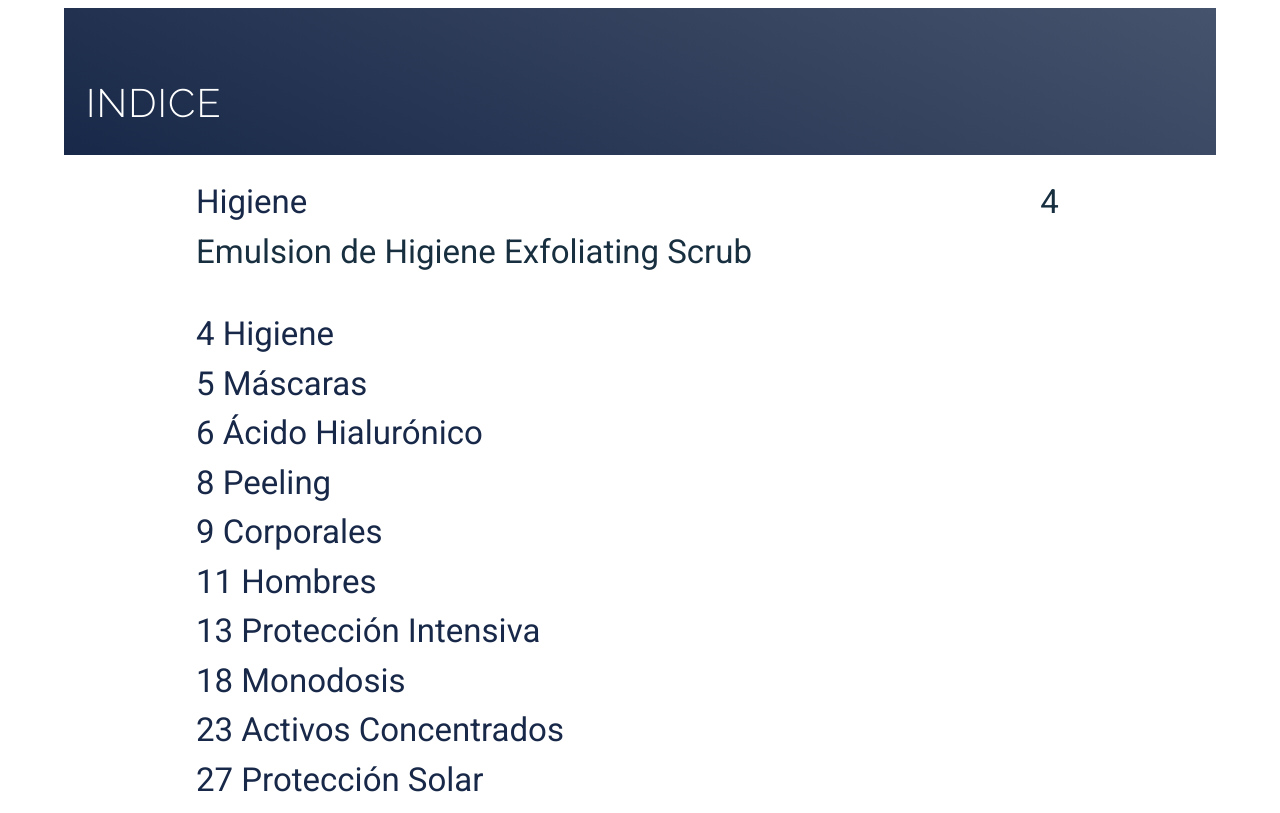
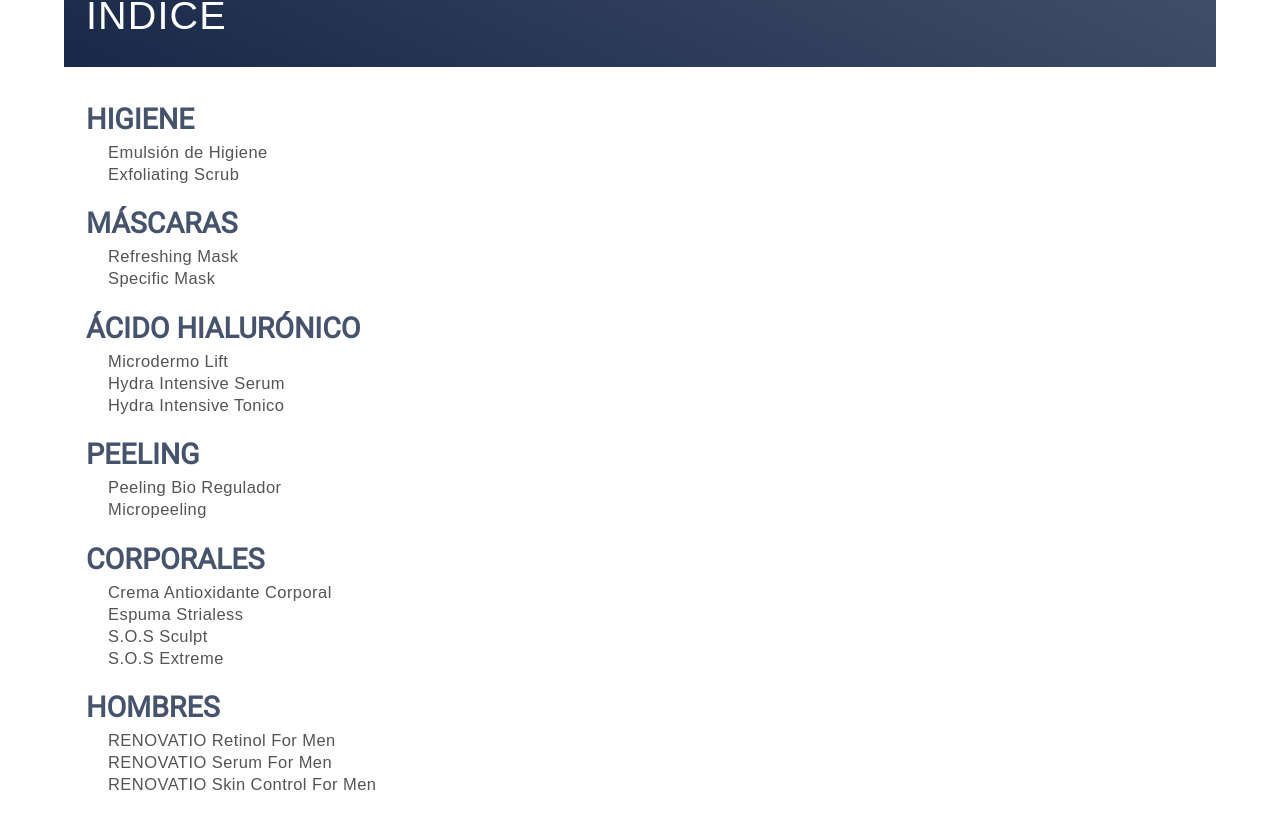
Before and after one commit to EspecificosBA/eba-vademecum, a website: page index.html in a window 1280 px wide. Shown: the part 1967-2780 px from the top of the page. Drawn offline with Linux system fonts and the light colour scheme; a web font is replaced by a local one.

Commit message:
ToC as a HTML table

```diff
--- /dev/null
+++ b/css/fonts.css
@@ -0,0 +1,176 @@
+/* cyrillic-ext */
+@font-face {
+  font-family: 'Fira Sans';
+  font-style: normal;
+  font-weight: 400;
+  src: local('Fira Sans Regular'), local('FiraSans-Regular'), url(https://fonts.gstatic.com/s/firasans/v9/va9E4kDNxMZdWfMOD5VvmojLazX3dGTP.woff2) format('woff2');
+  unicode-range: U+0460-052F, U+1C80-1C88, U+20B4, U+2DE0-2DFF, U+A640-A69F, U+FE2E-FE2F;
+}
+/* cyrillic */
+@font-face {
+  font-family: 'Fira Sans';
+  font-style: normal;
+  font-weight: 400;
+  src: local('Fira Sans Regular'), local('FiraSans-Regular'), url(https://fonts.gstatic.com/s/firasans/v9/va9E4kDNxMZdWfMOD5Vvk4jLazX3dGTP.woff2) format('woff2');
+  unicode-range: U+0400-045F, U+0490-0491, U+04B0-04B1, U+2116;
+}
+/* greek-ext */
+@font-face {
+  font-family: 'Fira Sans';
+  font-style: normal;
+  font-weight: 400;
+  src: local('Fira Sans Regular'), local('FiraSans-Regular'), url(https://fonts.gstatic.com/s/firasans/v9/va9E4kDNxMZdWfMOD5Vvm4jLazX3dGTP.woff2) format('woff2');
+  unicode-range: U+1F00-1FFF;
+}
+/* greek */
+@font-face {
+  font-family: 'Fira Sans';
+  font-style: normal;
+  font-weight: 400;
+  src: local('Fira Sans Regular'), local('FiraSans-Regular'), url(https://fonts.gstatic.com/s/firasans/v9/va9E4kDNxMZdWfMOD5VvlIjLazX3dGTP.woff2) format('woff2');
+  unicode-range: U+0370-03FF;
+}
+/* vietnamese */
+@font-face {
+  font-family: 'Fira Sans';
+  font-style: normal;
+  font-weight: 400;
+  src: local('Fira Sans Regular'), local('FiraSans-Regular'), url(https://fonts.gstatic.com/s/firasans/v9/va9E4kDNxMZdWfMOD5VvmIjLazX3dGTP.woff2) format('woff2');
+  unicode-range: U+0102-0103, U+0110-0111, U+1EA0-1EF9, U+20AB;
+}
+/* latin-ext */
+@font-face {
+  font-family: 'Fira Sans';
+  font-style: normal;
+  font-weight: 400;
+  src: local('Fira Sans Regular'), local('FiraSans-Regular'), url(https://fonts.gstatic.com/s/firasans/v9/va9E4kDNxMZdWfMOD5VvmYjLazX3dGTP.woff2) format('woff2');
+  unicode-range: U+0100-024F, U+0259, U+1E00-1EFF, U+2020, U+20A0-20AB, U+20AD-20CF, U+2113, U+2C60-2C7F, U+A720-A7FF;
+}
+/* latin */
+@font-face {
+  font-family: 'Fira Sans';
+  font-style: normal;
+  font-weight: 400;
+  src: local('Fira Sans Regular'), local('FiraSans-Regular'), url(https://fonts.gstatic.com/s/firasans/v9/va9E4kDNxMZdWfMOD5Vvl4jLazX3dA.woff2) format('woff2');
+  unicode-range: U+0000-00FF, U+0131, U+0152-0153, U+02BB-02BC, U+02C6, U+02DA, U+02DC, U+2000-206F, U+2074, U+20AC, U+2122, U+2191, U+2193, U+2212, U+2215, U+FEFF, U+FFFD;
+}
+/* latin-ext */
+@font-face {
+  font-family: 'Raleway';
+  font-style: italic;
+  font-weight: 300;
+  src: local('Raleway Light Italic'), local('Raleway-LightItalic'), url(https://fonts.gstatic.com/s/raleway/v13/1Ptpg8zYS_SKggPNyCgw5qN_DNCb71ka4ZiO.woff2) format('woff2');
+  unicode-range: U+0100-024F, U+0259, U+1E00-1EFF, U+2020, U+20A0-20AB, U+20AD-20CF, U+2113, U+2C60-2C7F, U+A720-A7FF;
+}
+/* latin */
+@font-face {
+  font-family: 'Raleway';
+  font-style: italic;
+  font-weight: 300;
+  src: local('Raleway Light Italic'), local('Raleway-LightItalic'), url(https://fonts.gstatic.com/s/raleway/v13/1Ptpg8zYS_SKggPNyCgw5qN_AtCb71ka4Q.woff2) format('woff2');
+  unicode-range: U+0000-00FF, U+0131, U+0152-0153, U+02BB-02BC, U+02C6, U+02DA, U+02DC, U+2000-206F, U+2074, U+20AC, U+2122, U+2191, U+2193, U+2212, U+2215, U+FEFF, U+FFFD;
+}
+/* latin-ext */
+@font-face {
+  font-family: 'Raleway';
+  font-style: italic;
+  font-weight: 400;
+  src: local('Raleway Italic'), local('Raleway-Italic'), url(https://fonts.gstatic.com/s/raleway/v13/1Ptsg8zYS_SKggPNyCg4Q4FqL_KWxWMT.woff2) format('woff2');
+  unicode-range: U+0100-024F, U+0259, U+1E00-1EFF, U+2020, U+20A0-20AB, U+20AD-20CF, U+2113, U+2C60-2C7F, U+A720-A7FF;
+}
+/* latin */
+@font-face {
+  font-family: 'Raleway';
+  font-style: italic;
+  font-weight: 400;
+  src: local('Raleway Italic'), local('Raleway-Italic'), url(https://fonts.gstatic.com/s/raleway/v13/1Ptsg8zYS_SKggPNyCg4TYFqL_KWxQ.woff2) format('woff2');
+  unicode-range: U+0000-00FF, U+0131, U+0152-0153, U+02BB-02BC, U+02C6, U+02DA, U+02DC, U+2000-206F, U+2074, U+20AC, U+2122, U+2191, U+2193, U+2212, U+2215, U+FEFF, U+FFFD;
+}
+/* latin-ext */
+@font-face {
+  font-family: 'Raleway';
+  font-style: normal;
+  font-weight: 300;
+  src: local('Raleway Light'), local('Raleway-Light'), url(https://fonts.gstatic.com/s/raleway/v13/1Ptrg8zYS_SKggPNwIYqWqhPANqczVsq4A.woff2) format('woff2');
+  unicode-range: U+0100-024F, U+0259, U+1E00-1EFF, U+2020, U+20A0-20AB, U+20AD-20CF, U+2113, U+2C60-2C7F, U+A720-A7FF;
+}
+/* latin */
+@font-face {
+  font-family: 'Raleway';
+  font-style: normal;
+  font-weight: 300;
+  src: local('Raleway Light'), local('Raleway-Light'), url(https://fonts.gstatic.com/s/raleway/v13/1Ptrg8zYS_SKggPNwIYqWqZPANqczVs.woff2) format('woff2');
+  unicode-range: U+0000-00FF, U+0131, U+0152-0153, U+02BB-02BC, U+02C6, U+02DA, U+02DC, U+2000-206F, U+2074, U+20AC, U+2122, U+2191, U+2193, U+2212, U+2215, U+FEFF, U+FFFD;
+}
+/* latin-ext */
+@font-face {
+  font-family: 'Raleway';
+  font-style: normal;
+  font-weight: 400;
+  src: local('Raleway'), local('Raleway-Regular'), url(https://fonts.gstatic.com/s/raleway/v13/1Ptug8zYS_SKggPNyCMIT4ttDfCmxA.woff2) format('woff2');
+  unicode-range: U+0100-024F, U+0259, U+1E00-1EFF, U+2020, U+20A0-20AB, U+20AD-20CF, U+2113, U+2C60-2C7F, U+A720-A7FF;
+}
+/* latin */
+@font-face {
+  font-family: 'Raleway';
+  font-style: normal;
+  font-weight: 400;
+  src: local('Raleway'), local('Raleway-Regular'), url(https://fonts.gstatic.com/s/raleway/v13/1Ptug8zYS_SKggPNyC0IT4ttDfA.woff2) format('woff2');
+  unicode-range: U+0000-00FF, U+0131, U+0152-0153, U+02BB-02BC, U+02C6, U+02DA, U+02DC, U+2000-206F, U+2074, U+20AC, U+2122, U+2191, U+2193, U+2212, U+2215, U+FEFF, U+FFFD;
+}
+/* cyrillic-ext */
+@font-face {
+  font-family: 'Roboto';
+  font-style: normal;
+  font-weight: 400;
+  src: local('Roboto'), local('Roboto-Regular'), local('sans-serif'), url(https://fonts.gstatic.com/s/roboto/v19/KFOmCnqEu92Fr1Mu72xKKTU1Kvnz.woff2) format('woff2');
+  unicode-range: U+0460-052F, U+1C80-1C88, U+20B4, U+2DE0-2DFF, U+A640-A69F, U+FE2E-FE2F;
+}
+/* cyrillic */
+@font-face {
+  font-family: 'Roboto';
+  font-style: normal;
+  font-weight: 400;
+  src: local('Roboto'), local('Roboto-Regular'), local('sans-serif'), url(https://fonts.gstatic.com/s/roboto/v19/KFOmCnqEu92Fr1Mu5mxKKTU1Kvnz.woff2) format('woff2');
+  unicode-range: U+0400-045F, U+0490-0491, U+04B0-04B1, U+2116;
+}
+/* greek-ext */
+@font-face {
+  font-family: 'Roboto';
+  font-style: normal;
+  font-weight: 400;
+  src: local('Roboto'), local('Roboto-Regular'), local('sans-serif'), url(https://fonts.gstatic.com/s/roboto/v19/KFOmCnqEu92Fr1Mu7mxKKTU1Kvnz.woff2) format('woff2');
+  unicode-range: U+1F00-1FFF;
+}
+/* greek */
+@font-face {
+  font-family: 'Roboto';
+  font-style: normal;
+  font-weight: 400;
+  src: local('Roboto'), local('Roboto-Regular'), local('sans-serif'), url(https://fonts.gstatic.com/s/roboto/v19/KFOmCnqEu92Fr1Mu4WxKKTU1Kvnz.woff2) format('woff2');
+  unicode-range: U+0370-03FF;
+}
+/* vietnamese */
+@font-face {
+  font-family: 'Roboto';
+  font-style: normal;
+  font-weight: 400;
+  src: local('Roboto'), local('Roboto-Regular'), local('sans-serif'), url(https://fonts.gstatic.com/s/roboto/v19/KFOmCnqEu92Fr1Mu7WxKKTU1Kvnz.woff2) format('woff2');
+  unicode-range: U+0102-0103, U+0110-0111, U+1EA0-1EF9, U+20AB;
+}
+/* latin-ext */
+@font-face {
+  font-family: 'Roboto';
+  font-style: normal;
+  font-weight: 400;
+  src: local('Roboto'), local('Roboto-Regular'), local('sans-serif'), url(https://fonts.gstatic.com/s/roboto/v19/KFOmCnqEu92Fr1Mu7GxKKTU1Kvnz.woff2) format('woff2');
+  unicode-range: U+0100-024F, U+0259, U+1E00-1EFF, U+2020, U+20A0-20AB, U+20AD-20CF, U+2113, U+2C60-2C7F, U+A720-A7FF;
+}
+/* latin */
+@font-face {
+  font-family: 'Roboto';
+  font-style: normal;
+  font-weight: 400;
+  src: local('Roboto'), local('Roboto-Regular'), local('sans-serif'), url(https://fonts.gstatic.com/s/roboto/v19/KFOmCnqEu92Fr1Mu4mxKKTU1Kg.woff2) format('woff2');
+  unicode-range: U+0000-00FF, U+0131, U+0152-0153, U+02BB-02BC, U+02C6, U+02DA, U+02DC, U+2000-206F, U+2074, U+20AC, U+2122, U+2191, U+2193, U+2212, U+2215, U+FEFF, U+FFFD;
+}
--- a/css/main.css
+++ b/css/main.css
@@ -7,6 +7,13 @@
     font-size: 22px;
     -webkit-print-color-adjust: exact;
 }
+
+@media print {
+    thead {
+        display: table-header-group;
+    }
+}
+
 .image {
     max-width: 500px;
     margin: auto;
@@ -41,20 +48,83 @@
     padding: 0 1rem;
 }
 
+table {
+    page-break-before: always;
+}
+
+table.table th,
+table.table td {
+    padding: 0;
+    border: 0;
+}
+
+table thead {
+    display: table-header-group;
+}
+table.toc-table {
+    width: 100%;
+}
+
+table.toc-table tbody tr {
+    page-break-inside: avoid;
+}
+
+table.toc-table .toc-section {
+    padding: .4rem 1rem;
+}
+
+table.toc-table .toc-section a {
+    font-weight: 600;
+    text-transform: uppercase;
+    color: rgba(24, 40, 72, 0.8);
+    font-size: 1.3rem;
+}
+
+table.toc-table .toc-content {
+    font-family: 'Raleway', sans-serif;
+    color: hsl(0, 0%, 33%);
+    letter-spacing: 0.02rem;
+    font-weight: 400;
+    font-size: .75rem;
+    padding-left: 1rem;
+    line-height: 1rem;
+}
+
 .toc-container {
     padding: 0 6rem;
     margin-bottom: 1rem;
     font-size: 1.5rem;
 }
 
-.toc-container a {
-    color: #182848;
-    /* font-family: 'Raleway', sans-serif;
-    font-weight: 300; */
+.toc-container .columns.is-mobile {
+    margin-bottom: .75rem;
+    page-break-inside: avoid;
 }
 
-h2,
-h2.category-name {
+.toc-container .column.is-11,
+.toc-container .column.is-1 {
+    padding: .2rem 1rem;
+}
+
+.toc-container .toc-title,
+.toc-container .column.is-1 {
+    font-weight: 600;
+    text-transform: uppercase;
+    color: rgba(24, 40, 72, 0.8);
+    font-size: 1.3rem;
+}
+
+.toc-container .toc-content {
+    font-family: 'Raleway', sans-serif;
+    color: hsl(0, 0%, 33%);
+    letter-spacing: 0.02rem;
+    font-weight: 400;
+    font-size: .75rem;
+    padding-left: 1rem;
+    line-height: 1rem;
+}
+
+h2 {
     background: rgb(24,40,72);
     background: linear-gradient(25deg, rgba(24,40,72,1) 0%, rgba(24,40,72,0.8) 100%);
     padding: 3rem 1rem 1rem 1rem;
--- a/index.html
+++ b/index.html
@@ -6,7 +6,7 @@
     <title>Vademecum</title>
     <link rel="stylesheet" href="css/bulma.min.css">
     <link rel="stylesheet" href="css/main.css">
-    <link href="https://fonts.googleapis.com/css?family=Fira+Sans|Raleway:300,300i,400,400i|Roboto" rel="stylesheet">
+    <link href="css/fonts.css" rel="stylesheet">
     <!-- Polyfill file for wkhtmltopdf -->
     <script src="js/polyfill.min.js"></script>
 
@@ -25,7 +25,53 @@
       </div>
     </div>
 
-    <section class="container us-container">
+    <table>
+      <thead>
+        <tr>
+          <td>
+            <h2>Nosotros</h2>
+          </td>
+        </tr>
+      </thead>
+      <tbody>
+        <tr><td>
+          <div>
+              <p>
+                Productos profesionales, elaborados con normas de calidad internacional GMP, basados en sustancias activas concentradas de gran pureza y vehículos específicos altamente eficaces que permiten optimizar la belleza y cuidados personalizados de la piel, con base científica.
+              </p>
+              <p>
+                ESPECIFICOS Buenos Aires se compromete a garantizar productos de confianza, ultra-eficaces, tecnología de avanzada y control de calidad permanente bajo normas internacionales de bioseguridad. Texturas aterciopeladas, principios activos de gran pureza, vehículos especializados que conforman productos vanguardistas con delicadas fragancias.
+              </p>
+              <p>
+                El diagnóstico previo personalizado y seguimiento por una profesional formada en tratamientos ESPECIFICOS Buenos Aires es nuestra filosofía de excelencia, ética, seriedad y apoyo constante para un perfecto resultado.
+              </p>
+          </div>
+        </td></tr>
+        <tr><td>
+            <div class="columns">
+              <div class="column">
+                <image src="images/pure.png" width="124"/>
+                <p>Principios activos seleccionados de máximo grado de pureza.</p>
+              </div>
+              <div class="column">
+                <image src="images/application.png" width="124" />
+                <p>Formulaciones únicas, concebidas en combinación con técnicas de aplicación sinérgica, que aportan resultados inmediatos y duraderos.</p>
+              </div>
+            </div>
+            <div class="columns">
+              <div class="column">
+                <image src="images/science.png" width="124"/>
+                <p>Vehículos especializados para preservar la integridad de las fórmulas y evitar procesos de sensibilización.</p>
+              </div>
+              <div class="column">
+                <image src="images/certification.png" width="124" />
+                <p>Estrictos controles bajo normas de calidad internacional GMP son garantía de los productos ESPECIFICOS Buenos Aires.</p>
+              </div>
+            </div>
+        </td></tr>
+      </tbody>
+    </table>
+    <!-- <section class="container us-container">
       <h2>Nosotros</h2>
       <div class="us-body">
         <p>
@@ -61,47 +107,7 @@
           </div>
         </div>
       </div>
-    </section>
-
-    <section class="table-of-content container">
-      <h2>Indice</h2>
-      <div class="toc-container">
-        <div class="columns is-mobile">
-          <div class="column is-11">
-            <a href="#higiene"><h4>Higiene</h4></a>
-            <p class="">
-              <span>Emulsion de Higiene</span>
-              <span>Exfoliating Scrub</span>
-            </p>
-          </div>
-          <div class="column is-1">
-            4
-          </div>
-        </div>
-        <ul>
-          <li>
-            <a href="#higiene"><span class="item-number">4</span> Higiene</li></a>
-          <li>
-            <a href="#máscaras"><span class="item-number">5</span> Máscaras</a></li>
-          <li>
-            <a href="#ácido-hialurónico"><span class="item-number">6</span> Ácido Hialurónico</a></li>
-          <li>
-            <a href="#peeling"><span class="item-number">8</span> Peeling</a></li>
-          <li>
-            <a href="#corporales"><span class="item-number">9</span> Corporales</a></li>
-          <li>
-            <a href="#hombres"><span class="item-number">11</span> Hombres</a></li>
-          <li>
-            <a href="#protección-intensiva"><span class="item-number">13</span> Protección Intensiva</a></li>
-          <li>
-            <a href="#monodosis"><span class="item-number">18</span> Monodosis</a></li>
-          <li>
-            <a href="#activos-concentrados"><span class="item-number">23</span> Activos Concentrados</a></li>
-          <li>
-            <a href="#protección-solar"><span class="item-number">27</span> Protección Solar</a></li>
-        </ul>
-      </div>
-    </section>
+    </section> -->
 
     <div id="vademecum" class="container"></div>
 
--- a/package.json
+++ b/package.json
@@ -21,7 +21,7 @@
   "scripts": {
     "start": "./node_modules/.bin/babel js/vademecum.js --watch --out-file lib/vademecum.js",
     "build": "./node_modules/.bin/babel js/vademecum.js --out-dir lib",
-    "pdf": "wkhtmltopdf.exe -B 0 -L 0 -R 0 -T 0 toc --xsl-style-sheet pdf/toc.xsl index.html pdf/vademecum.pdf"
+    "pdf": "node example.js"
   },
   "repository": {
     "type": "git",
```
Also changed, not shown: example.js (+4 -5 lines), js/vademecum.js (+29 -5 lines), lib/vademecum.js, 2 other files.
